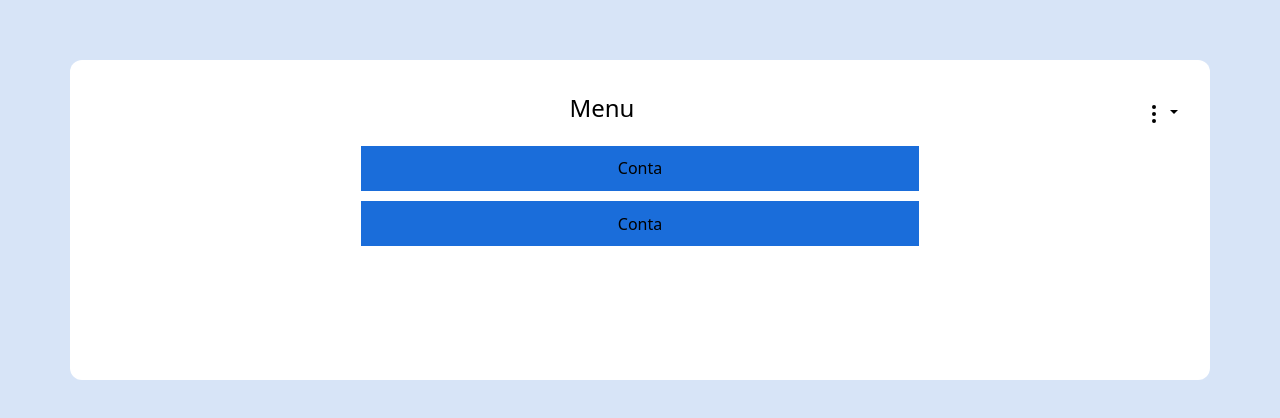
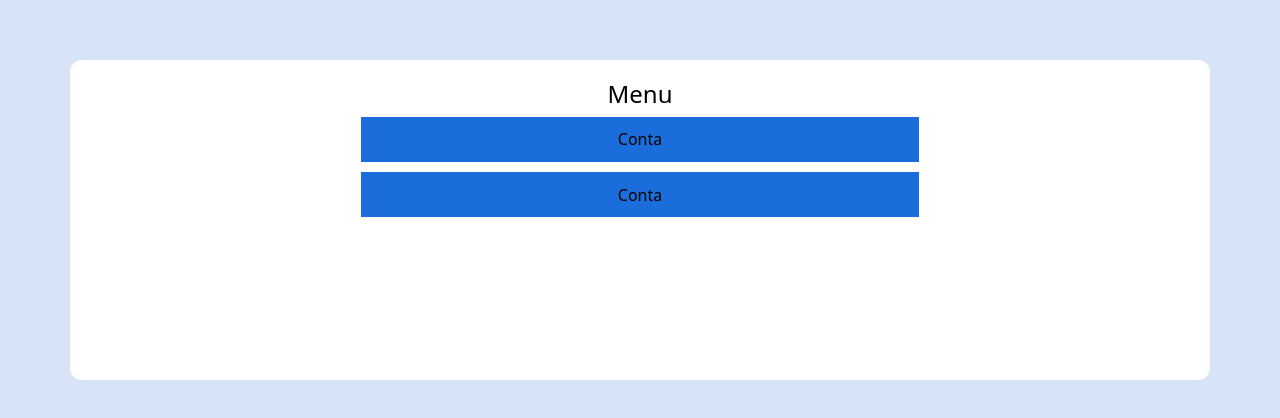
Before and after one commit to ramonbarbosdev/financeiro-app, a React (Vite) app: page /menu in a window 1280 px wide. Shown: the part 180-598 px from the top of the page. Built offline with nearby package versions, Linux system fonts and the light colour scheme.

Commit message:
atualiza o componente Header para exibir o dropdown apenas em rotas específicas

```diff
--- a/src/components/Header.jsx
+++ b/src/components/Header.jsx
@@ -39,6 +39,7 @@ function Header({ titulo})
                     <h4 className=''>{titulo}</h4>
             </div>
 
+            {!isMenuRoute && (
                       <Dropdown className="dropdown-botao">
                       <Dropdown.Toggle className="custom-toggle" id="dropdown-basic">
                           <EllipsisVertical />
@@ -48,6 +49,8 @@ function Header({ titulo})
                           <Dropdown.Item href="#/action-1"><Plus/> Cadastrar</Dropdown.Item>
                       </Dropdown.Menu>
                   </Dropdown>
+                )}
+
         </div>
 
     );
```
Lines whose indentation alone changed are shown as unchanged.
